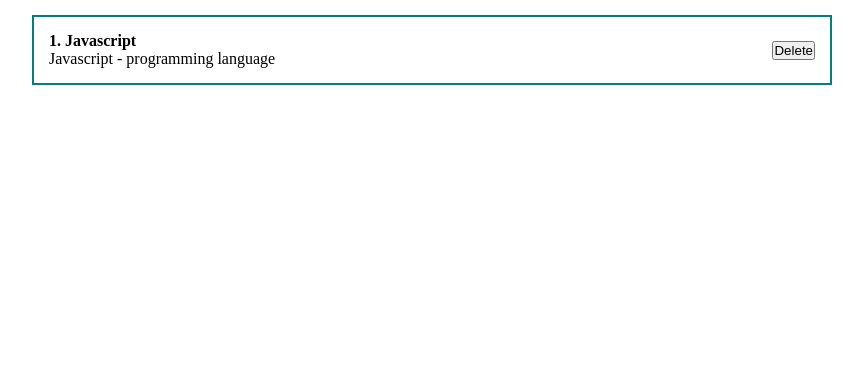
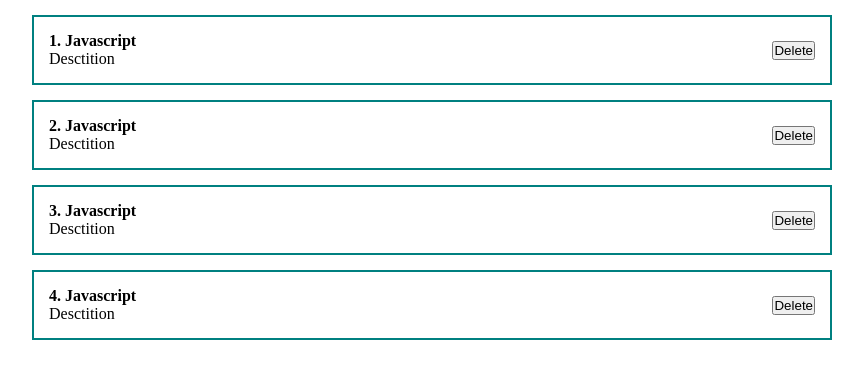
Before and after one commit to andreybakanovsky/React, a React (Create React App) app in the folder react-fund-course/: page / in a window 1280 px wide. Shown: the top 378 px of the page, without its empty margins (208-1071 px from the left). Built offline with nearby package versions, Linux system fonts and the light colour scheme.

Commit message:
3h course - create component PostItem

```diff
--- a/react-fund-course/src/App.js
+++ b/react-fund-course/src/App.js
@@ -1,24 +1,16 @@
 import React, { useState } from 'react';
 import ClassCounter from './components/ClassCounter';
 import Counter from './components/counter';
+import PostItem from './components/PostItem';
 import './styles/App.css';
 function App() {
-  const [value, setValue] = useState('Text in an inpit'); // it's hook
 
   return (
     <div className="App">
-
-      <div className="post" >
-        <div className='post__content'>
-          <strong>1. Javascript </strong>
-          <div>
-            Javascript - programming language
-          </div>
-        </div>
-        <div className='post__btns'>
-          <button>Delete</button>
-        </div>
-      </div>
+      <PostItem post={{ id: 1, title: 'Javascript', body: 'Desctition' }} />
+      <PostItem post={{ id: 2, title: 'Javascript', body: 'Desctition' }} />
+      <PostItem post={{ id: 3, title: 'Javascript', body: 'Desctition' }} />
+      <PostItem post={{ id: 4, title: 'Javascript', body: 'Desctition' }} />
 
     </div>
   );
--- /dev/null
+++ b/react-fund-course/src/components/PostItem.jsx
@@ -0,0 +1,18 @@
+import React, { useState } from 'react';
+
+const PostItem = (props) => {
+    return (
+        <div className="post" >
+            <div className='post__content'>
+                <strong>{ props.post.id }. { props.post.title } </strong>
+                <div>
+                    {props.post.body}
+                </div>
+            </div>
+            <div className='post__btns'>
+                <button>Delete</button>
+            </div>
+        </div>
+    )
+}
+export default PostItem;
```
